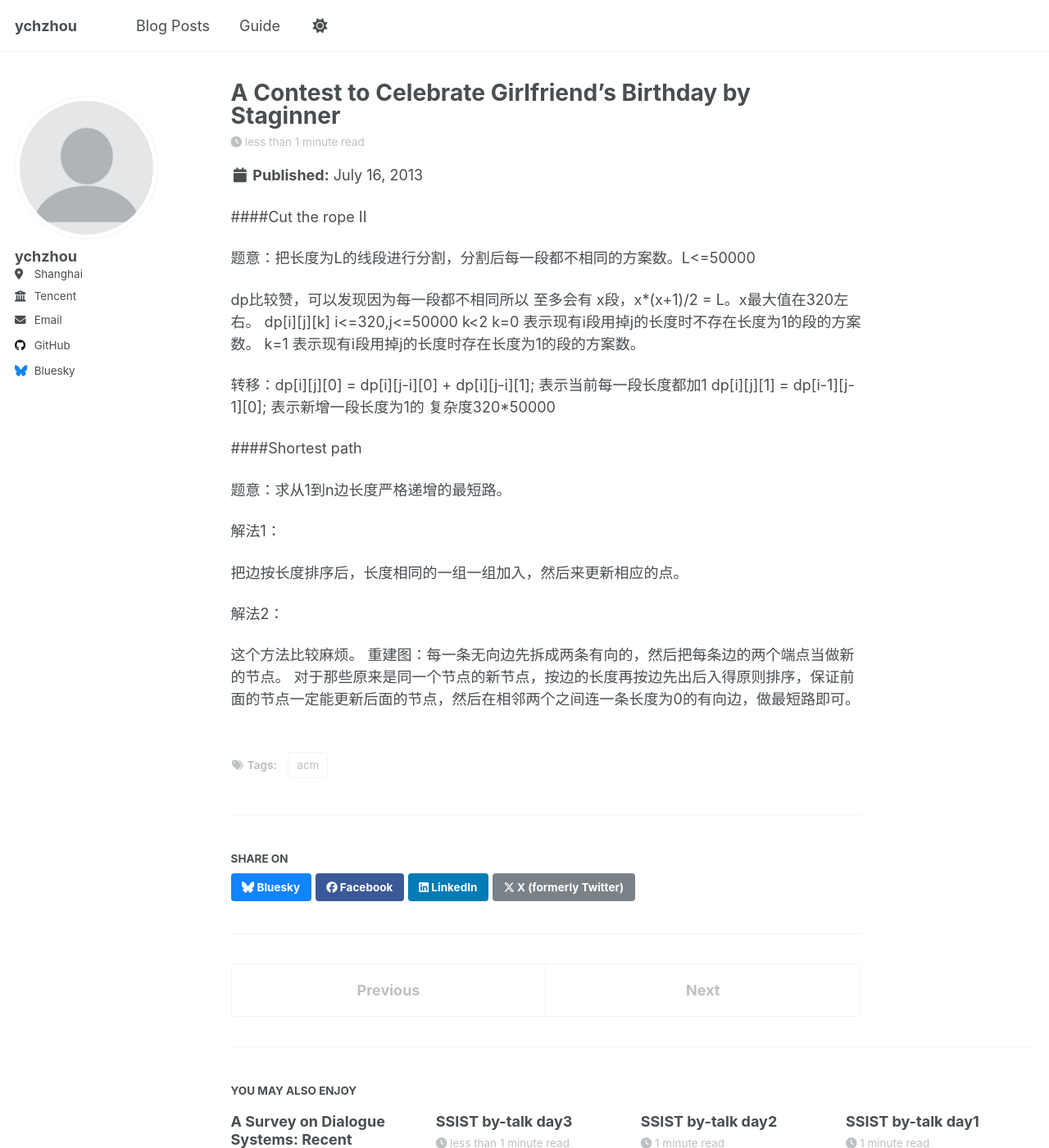
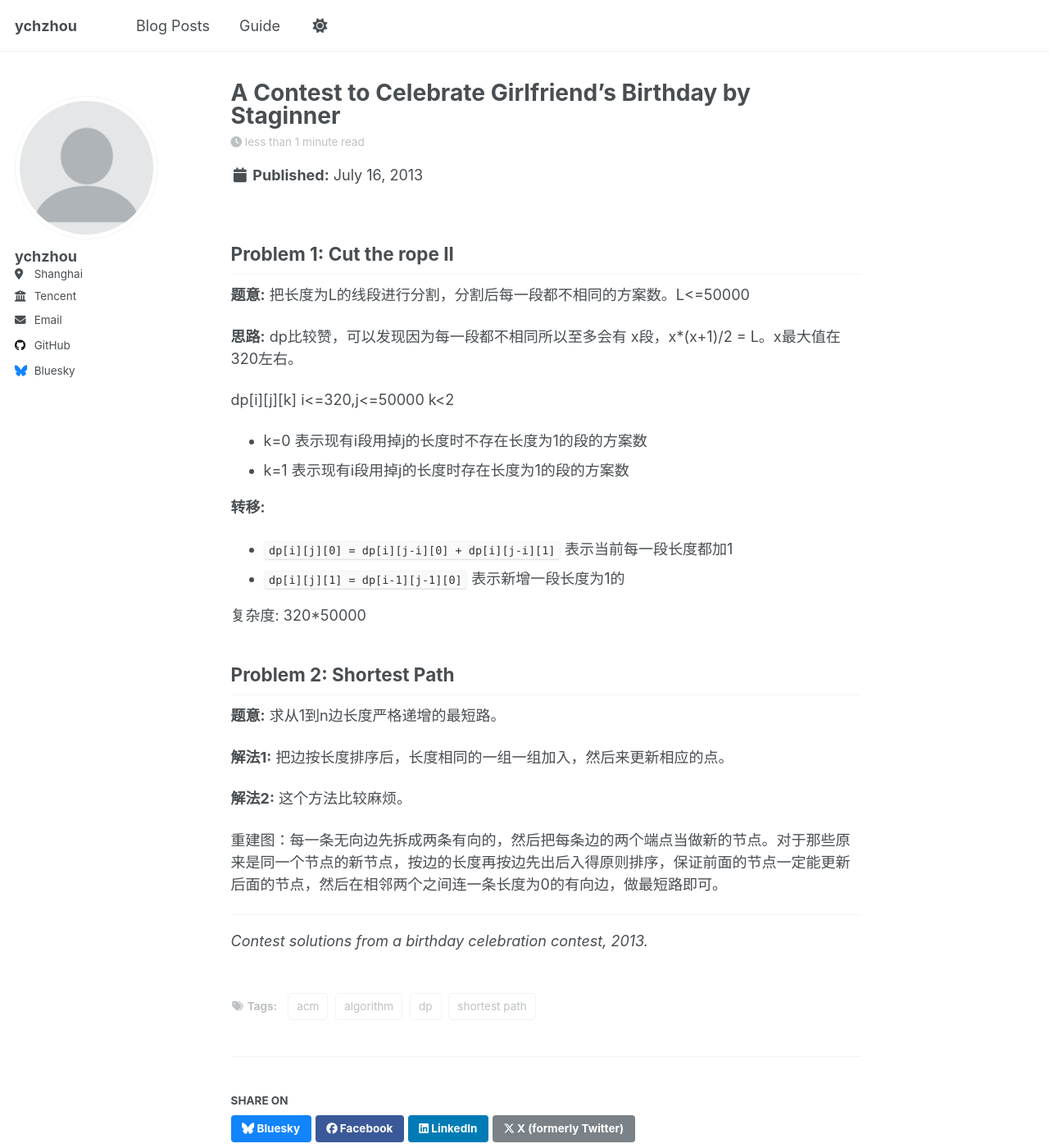
Before and after one commit to LTzycLT/ltzyclt.github.io, a Jekyll site: the page built from _posts/2013-07-16-contest-solutions.md, in a window 1280 px wide and 1400 px high. Shown: the whole window at 82% size. Built offline with Jekyll 4.4.1, drawn with Linux system fonts in a browser that asks for light colours; a script that is not in the unit is left out.

Commit message:
Re-upload optimized post: Contest solutions with problem explanations

```diff
--- a/_posts/2013-07-16-contest-solutions.md
+++ b/_posts/2013-07-16-contest-solutions.md
@@ -1,32 +1,39 @@
 ---
-title: ' A Contest to Celebrate Girlfriend''s Birthday by Staginner'
+title: 'A Contest to Celebrate Girlfriend''s Birthday by Staginner'
 date: 2013-07-16 22:25:05
-tags: acm
+tags:
+  - acm
+  - algorithm
+  - dp
+  - shortest path
 ---
 
-####Cut the rope II
+## Problem 1: Cut the rope II
 
-题意：把长度为L的线段进行分割，分割后每一段都不相同的方案数。L<=50000
+**题意:** 把长度为L的线段进行分割，分割后每一段都不相同的方案数。L<=50000
 
-dp比较赞，可以发现因为每一段都不相同所以 至多会有 x段，x*(x+1)/2 = L。x最大值在320左右。
+**思路:** dp比较赞，可以发现因为每一段都不相同所以至多会有 x段，x*(x+1)/2 = L。x最大值在320左右。
+
 dp[i][j][k]  i<=320,j<=50000 k<2
-k=0 表示现有i段用掉j的长度时不存在长度为1的段的方案数。
-k=1 表示现有i段用掉j的长度时存在长度为1的段的方案数。
+- k=0 表示现有i段用掉j的长度时不存在长度为1的段的方案数
+- k=1 表示现有i段用掉j的长度时存在长度为1的段的方案数
 
-转移：dp[i][j][0] = dp[i][j-i][0] + dp[i][j-i][1];  表示当前每一段长度都加1
-  dp[i][j][1] = dp[i-1][j-1][0]; 表示新增一段长度为1的
-复杂度320*50000
+**转移:**
+- `dp[i][j][0] = dp[i][j-i][0] + dp[i][j-i][1]` 表示当前每一段长度都加1
+- `dp[i][j][1] = dp[i-1][j-1][0]` 表示新增一段长度为1的
 
-####Shortest path
+复杂度: 320*50000
 
-题意：求从1到n边长度严格递增的最短路。
+## Problem 2: Shortest Path
 
-解法1：
+**题意:** 求从1到n边长度严格递增的最短路。
 
-把边按长度排序后，长度相同的一组一组加入，然后来更新相应的点。
+**解法1:** 把边按长度排序后，长度相同的一组一组加入，然后来更新相应的点。
 
-解法2：
+**解法2:** 这个方法比较麻烦。
 
-这个方法比较麻烦。
-重建图：每一条无向边先拆成两条有向的，然后把每条边的两个端点当做新的节点。
-对于那些原来是同一个节点的新节点，按边的长度再按边先出后入得原则排序，保证前面的节点一定能更新后面的节点，然后在相邻两个之间连一条长度为0的有向边，做最短路即可。
+重建图：每一条无向边先拆成两条有向的，然后把每条边的两个端点当做新的节点。对于那些原来是同一个节点的新节点，按边的长度再按边先出后入得原则排序，保证前面的节点一定能更新后面的节点，然后在相邻两个之间连一条长度为0的有向边，做最短路即可。
+
+---
+
+*Contest solutions from a birthday celebration contest, 2013.*
```
